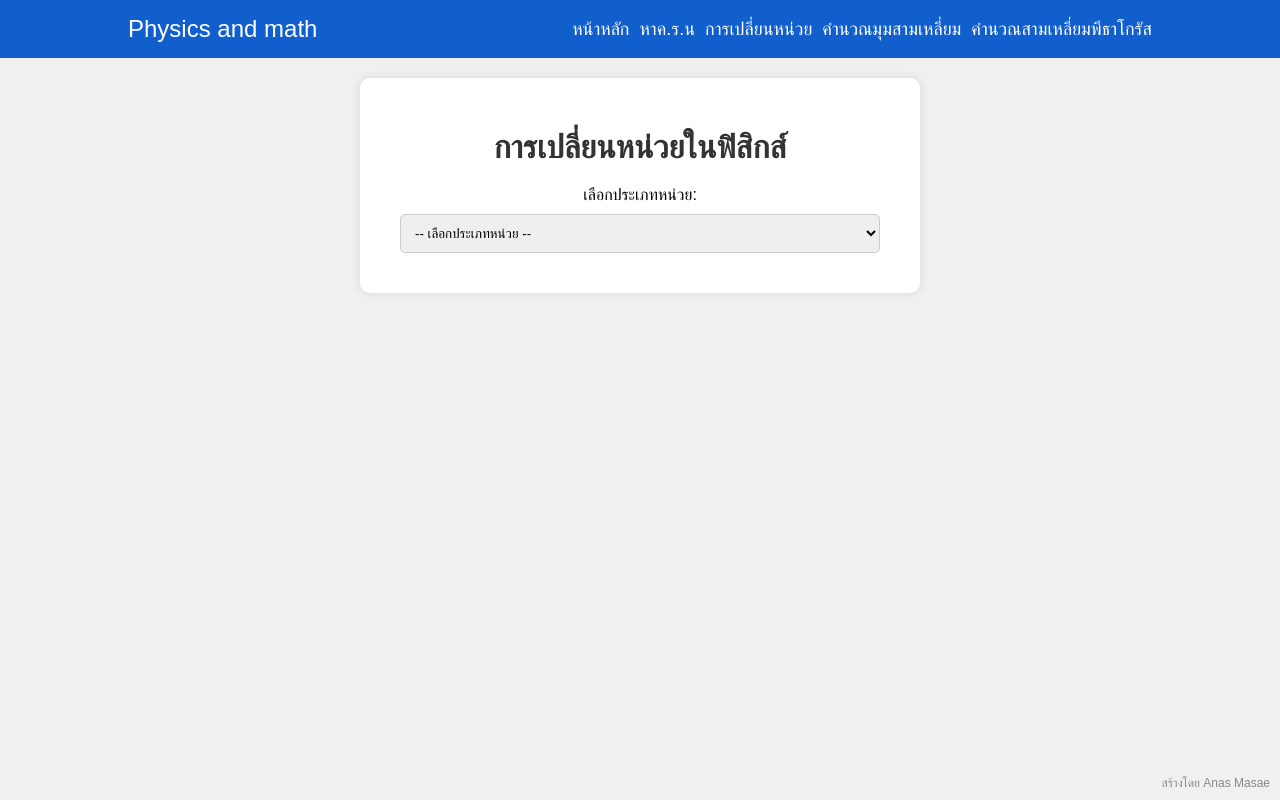
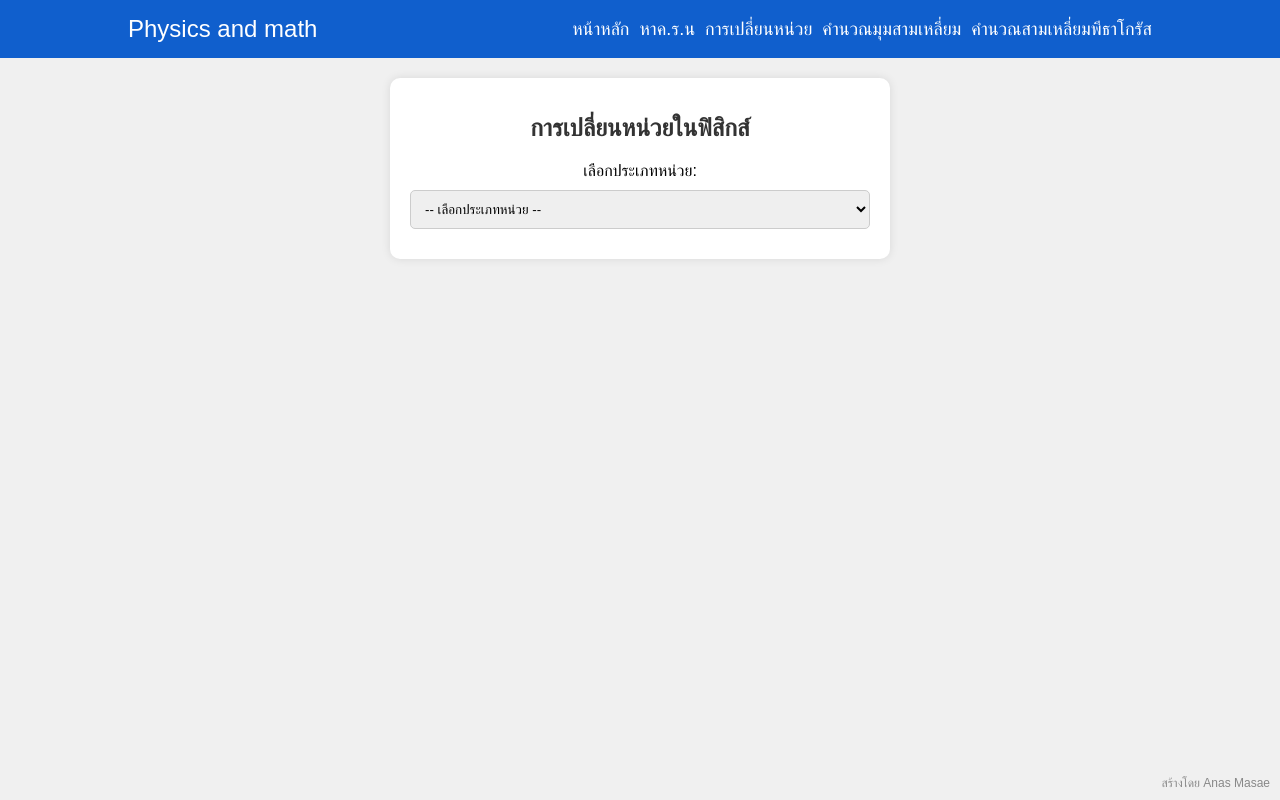
Before and after one commit to Anas322-lap/Physics-andmath, a plain HTML site: page asas.html in a window 1280 px wide. Drawn offline with Linux system fonts and the light colour scheme.

Commit message:
Update asas.html

```diff
--- a/asas.html
+++ b/asas.html
@@ -53,20 +53,21 @@
         }
         .container {
             background-color: #ffffff;
-            padding: 30px;
+            padding: 20px;
             border-radius: 10px;
             box-shadow: 0 0 10px rgba(0, 0, 0, 0.1);
-            max-width: 500px;
             width: 100%;
             text-align: center;
             margin-top: 20px;
+            box-sizing: border-box;
         }
         h1 {
             color: #333;
             margin-bottom: 20px;
+            font-size: 24px;
         }
         select, input[type="number"] {
-            width: calc(100% - 20px);
+            width: 100%;
             padding: 10px;
             margin: 10px 0;
             box-sizing: border-box;
@@ -97,6 +98,11 @@
             right: 10px;
             font-size: 12px;
             color: #888;
+        }
+        @media (min-width: 600px) {
+            .container {
+                max-width: 500px;
+            }
         }
     </style>
 </head>
@@ -207,7 +213,7 @@
                     result = 'ประเภทหน่วยไม่ถูกต้อง';
             }
 
-            document.getElementById('result').innerText = `ผลลัพธ์: ${result}`;
+            document.getElementById('result').innerText = `ผลลัพธ์: ${result.toFixed(2)}`;
         }
 
         function convertLength(value, fromUnit, toUnit) {
```
